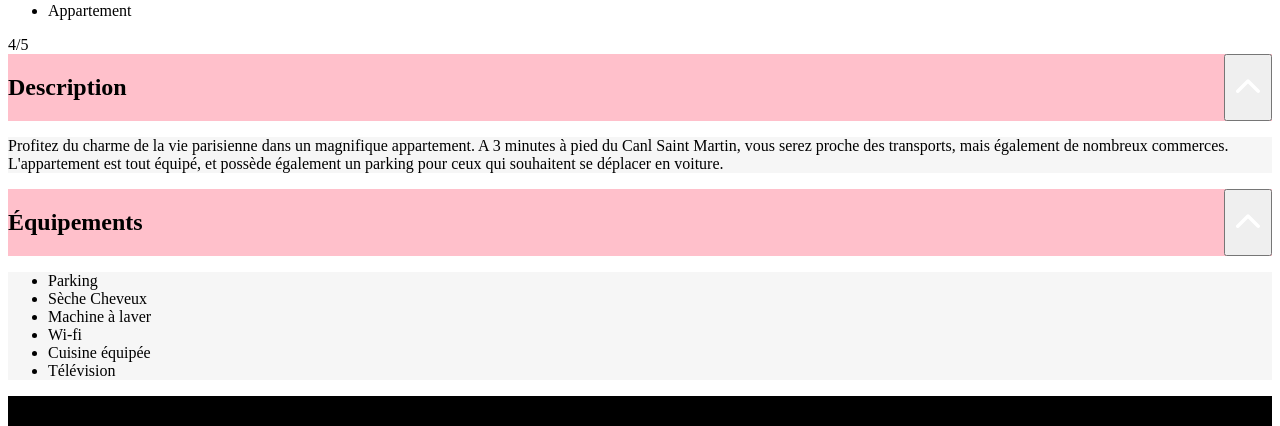
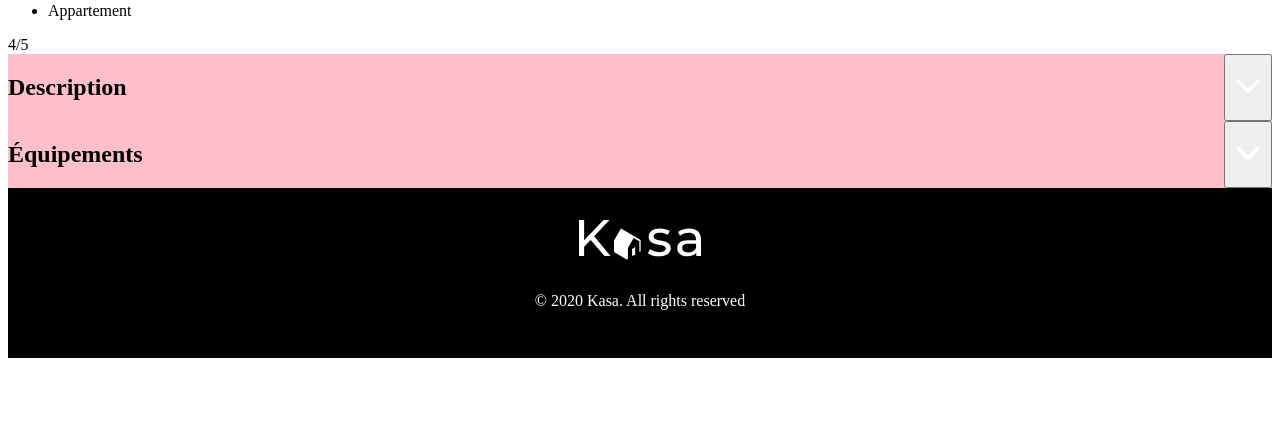
Before and after one commit to ThomasCharuel/kasa, a React (Create React App) app: page /stays/b9123946 in a window 1280 px wide. Shown: the part 880-1306 px from the top of the page. After the commit the page ends 1246 px from the top, so only its background shows below. Built offline with nearby package versions, Linux system fonts and the light colour scheme.

Commit message:
Set Error as root errorElement

```diff
--- a/src/pages/Error/index.jsx
+++ b/src/pages/Error/index.jsx
@@ -1,13 +1,10 @@
 import React from 'react';
-import { useRouteError, Link } from 'react-router-dom';
+import { Link } from 'react-router-dom';
 
 export default function Error() {
-  const error = useRouteError();
-  console.error(error);
-
   return (
     <main>
-      <p>{error.statusText || error.message}</p>
+      <p>404</p>
       <p>Oups! La page que vous demandez n&apos;existe pas.</p>
       <Link to="/">Retourner sur la page d&apos;accueil</Link>
     </main>
--- a/src/pages/Stay/index.jsx
+++ b/src/pages/Stay/index.jsx
@@ -1,13 +1,23 @@
-import React from 'react';
-import { useLoaderData } from 'react-router-dom';
+import React, { useEffect } from 'react';
+import { useLoaderData, useNavigate } from 'react-router-dom';
 import Collapse from '../../components/Collapse';
 import Slideshow from '../../components/Slideshow';
 
 export default function Stay() {
   const { stay } = useLoaderData();
 
+  const navigate = useNavigate();
+
+  useEffect(() => {
+    if (!stay) {
+      navigate('/error');
+    }
+  }, []);
+
   return (
     <main>
+      {stay && (
+        <>
           <Slideshow medias={stay.pictures} />
           <header>
             <h1>{stay.title}</h1>
@@ -26,10 +36,10 @@ export default function Stay() {
             <div>{stay.rating}/5</div>
           </header>
           <div>
-        <Collapse title="Description" isCollapsedInit={false}>
+            <Collapse title="Description">
               <p>{stay.description}</p>
             </Collapse>
-        <Collapse title="Équipements" isCollapsedInit={false}>
+            <Collapse title="Équipements">
               <ul>
                 {stay.equipments.map((equipment, index) => (
                   <li key={index}>{equipment}</li>
@@ -37,6 +47,8 @@ export default function Stay() {
               </ul>
             </Collapse>
           </div>
+        </>
+      )}
     </main>
   );
 }
--- a/src/utils/loaders/index.jsx
+++ b/src/utils/loaders/index.jsx
@@ -6,7 +6,7 @@ async function getStays() {
 
 async function getStay(stayId) {
   const { stays } = await getStays();
-  const stay = stays.filter((stay) => stay.id === stayId)[0];
+  const stay = stays.find((stay) => stay.id === stayId);
 
   return { stay };
 }
```
Also changed, not shown: src/routes/Router/index.jsx (+0 -8 lines). Lines whose indentation alone changed are shown as unchanged.
